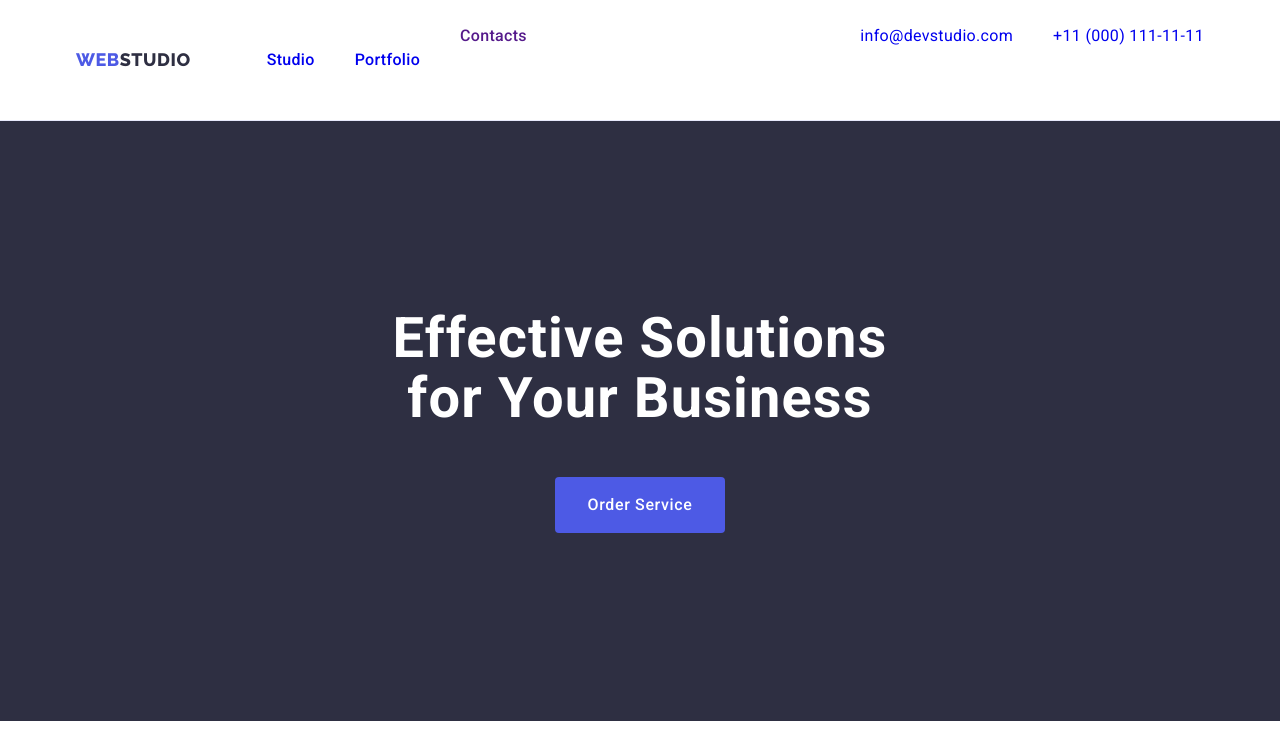
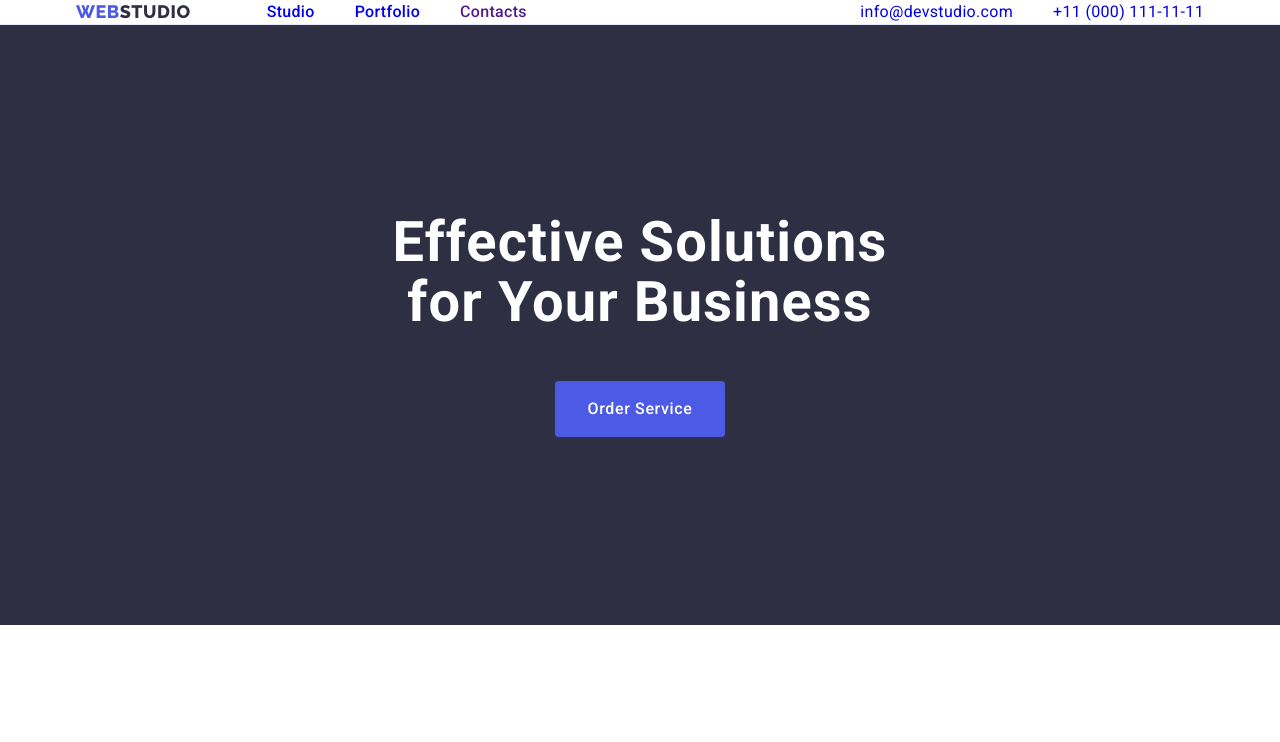
Before and after one commit to IhorZolot/goit-markup-hw-03, a plain HTML site: page index.html in a window 1280 px wide. Shown: the top 742 px of the page. Drawn offline with nearby package versions, Linux system fonts and the light colour scheme.

Commit message:
12.12.12

```diff
--- a/css/styles.css
+++ b/css/styles.css
@@ -52,7 +52,7 @@ body {
 .header {
   background-color: var(--primari-white-color);
   border-bottom: 1px solid #e7e9fc;
-  padding: 24px 0;
+  /* padding: 24px 0; */
 }
 .page-header-container {
   display: flex;
@@ -82,6 +82,8 @@ body {
 }
 .head-link:not(:last-child) {
   margin-right: 40px;
+}
+.padding-link {
   padding: 24px 0;
 }
 
--- a/index.html
+++ b/index.html
@@ -29,12 +29,12 @@
           >
           <ul class="site-nav list">
             <li class="head-link">
-              <a href="./index.html" class="link">Studio</a>
+              <a href="./index.html" class="link padding-link">Studio</a>
             </li>
             <li class="head-link">
-              <a href="./portfolio.html" class="link">Portfolio</a>
+              <a href="./portfolio.html" class="link padding-link">Portfolio</a>
             </li>
-            <li class="head-link"><a href="" class="link">Contacts</a></li>
+            <li class="head-link"><a href="" class="link padding-link">Contacts</a></li>
           </ul>
         </nav>
         <address class="auth-address">
```
